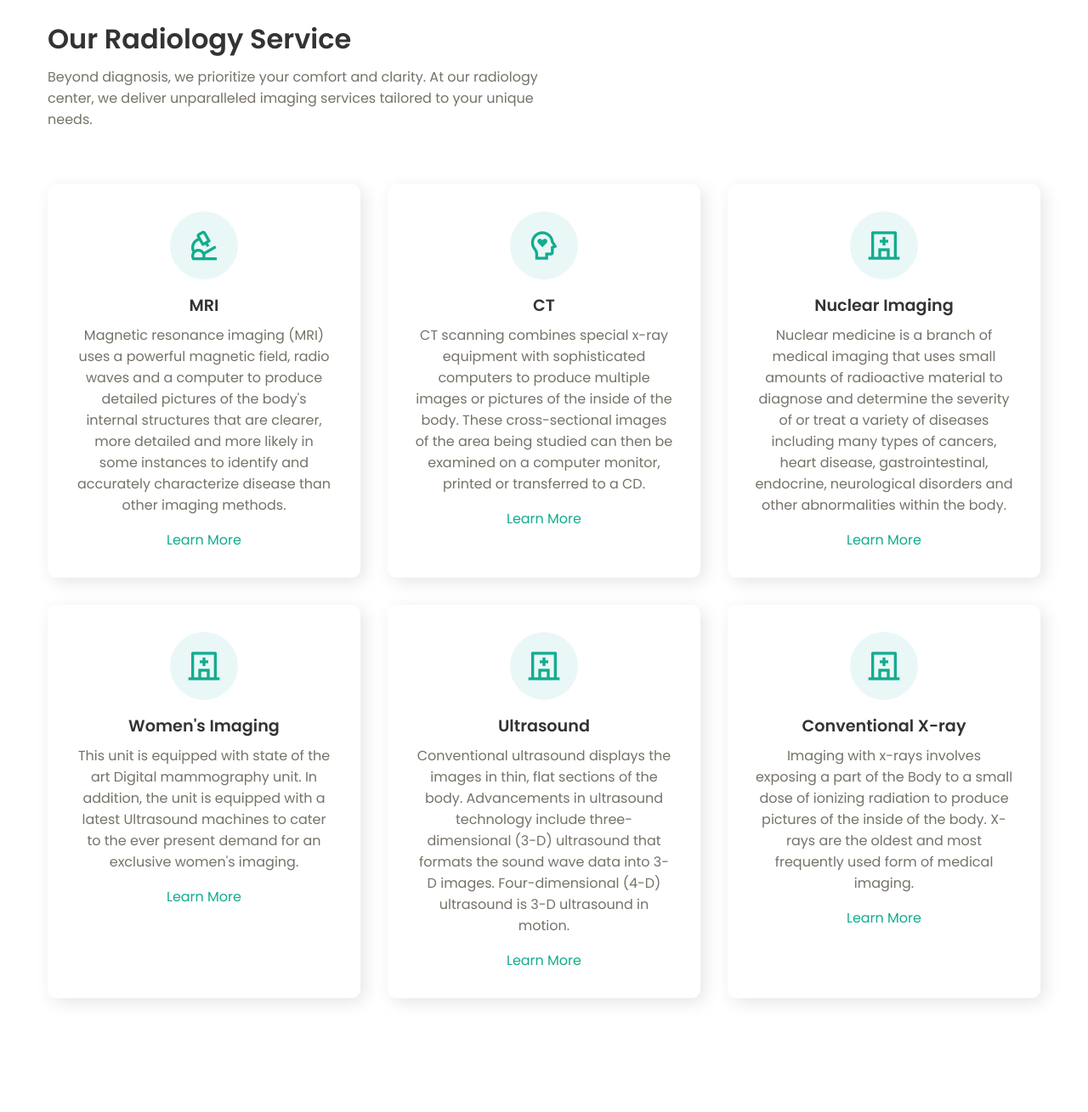
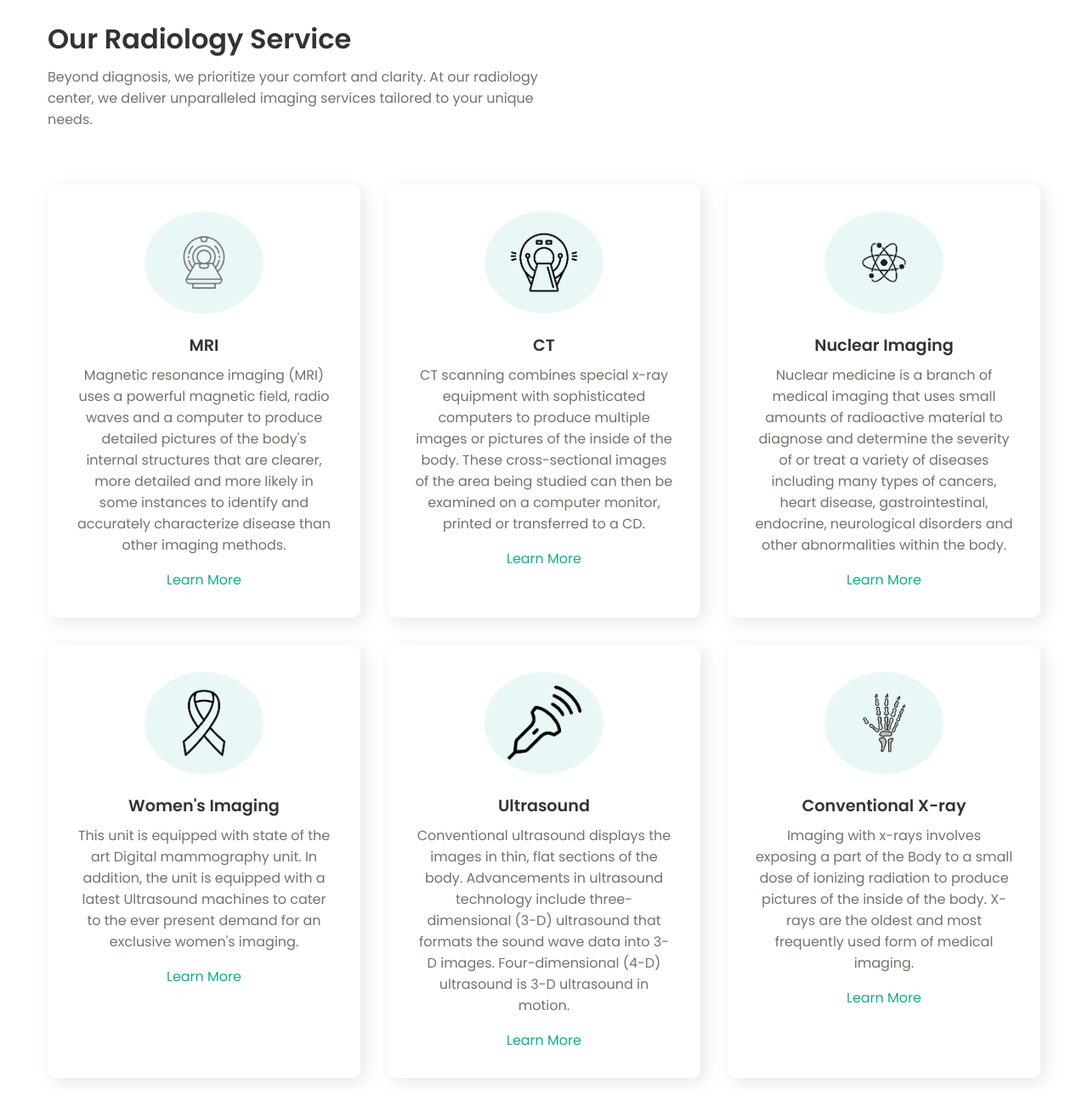
Before and after one commit to Kirellos-Safwat/SunRay-Radiology-Center, a Flask app: page / in a window 1280 px wide. Shown: the part 1192-2501 px from the top of the page at 85% size. Run offline with Flask 3, Linux system fonts and the light colour scheme; parts of the project's set-up code (start-up, migrations or seed data) failed here and were passed over; some libraries are stand-ins or nearby versions.

Commit message:
some homepage styling

```diff
--- a/project/FlaskProfilePage/ProfilePage/templates/home.html
+++ b/project/FlaskProfilePage/ProfilePage/templates/home.html
@@ -77,7 +77,7 @@
                     <div class="service__card">
                         <!-- <img src="D:\Users\Desktop\Hospital Design\photos\mri.png" alt="no image"> -->
                         <!-- <img src="D:\Users\Desktop\Hospital Design\photos\mri.png" alt="Icon description" class="icon"> -->
-                        <span><i class="ri-microscope-line"></i></span>
+                        <span><img class="logo" src="static/photos/mri.png" width="50" height="100" ></span>
                         <h4>MRI</h4>
                         <p>
                             Magnetic resonance imaging (MRI) uses a powerful magnetic field, radio waves and a computer to
@@ -87,7 +87,7 @@
                         <a href="#">Learn More</a>
                     </div>
                     <div class="service__card">
-                        <span><i class="ri-mental-health-line"></i></span>
+                        <span><img class="logo" src="static/photos/ct.png" width="50" height="100" ></span>
                         <h4>CT</h4>
                         <p>
                             CT scanning combines special x-ray equipment with sophisticated computers to produce multiple images
@@ -97,7 +97,7 @@
                         <a href="#">Learn More</a>
                     </div>
                     <div class="service__card">
-                        <span><i class="ri-hospital-line"></i></span>
+                        <span><img class="logo" src="static/photos/NucImg.png" width="50" height="100" ></span>
                         <h4>Nuclear Imaging</h4>
                         <p>
                             Nuclear medicine is a branch of medical imaging that uses small amounts of radioactive material to
@@ -108,7 +108,7 @@
                         <a href="#">Learn More</a>
                     </div>
                     <div class="service__card">
-                        <span><i class="ri-hospital-line"></i></span>
+                        <span><img class="logo" src="static/photos/WomImg.png" width="50" height="100" ></span>
                         <h4>Women's Imaging</h4>
                         <p>
                             This unit is equipped with state of the art Digital mammography unit. In addition, the unit is
@@ -118,7 +118,7 @@
                         <a href="#">Learn More</a>
                     </div>
                     <div class="service__card">
-                        <span><i class="ri-hospital-line"></i></span>
+                        <span><img class="logo" src="static/photos/US.png" width="50" height="100" ></span>
                         <h4>Ultrasound</h4>
                         <p>
                             Conventional ultrasound displays the images in thin, flat sections of the body. Advancements in
@@ -128,7 +128,7 @@
                         <a href="#">Learn More</a>
                     </div>
                     <div class="service__card">
-                        <span><i class="ri-hospital-line"></i></span>
+                        <span><img class="logo" src="static/photos/xray.png" width="50" height="100" ></span>
                         <h4>Conventional X-ray</h4>
                         <p>
                             Imaging with x-rays involves exposing a part of the Body to a small dose of ionizing radiation to
```
Also changed, not shown: project/FlaskProfilePage/ProfilePage/static/photos/NucImg.png (added), project/FlaskProfilePage/ProfilePage/static/photos/US.png (added), project/FlaskProfilePage/ProfilePage/static/photos/WomImg.png (added), project/FlaskProfilePage/ProfilePage/static/photos/Xray.png (added), project/FlaskProfilePage/ProfilePage/static/photos/ct.png (added), project/FlaskProfilePage/ProfilePage/static/photos/mri.png.
